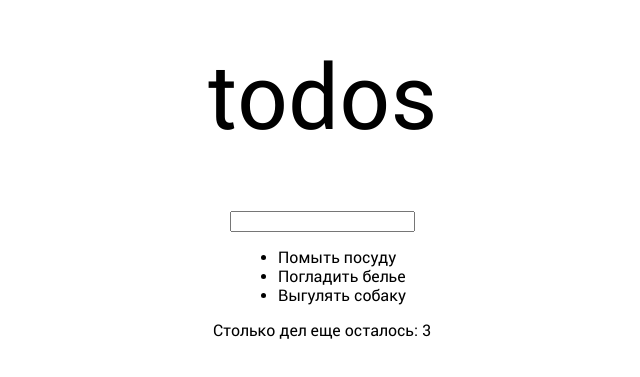
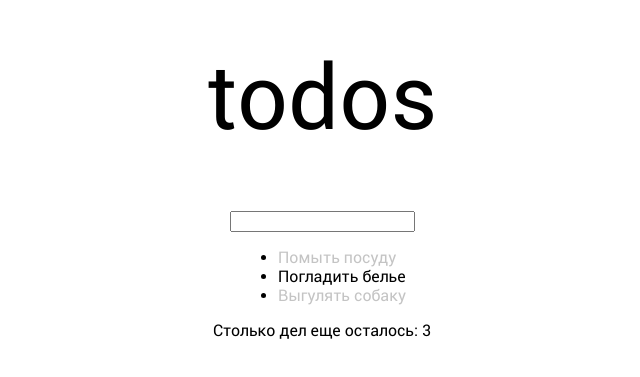
Before and after one commit to WebHeroSchool/toDoVoronkova, a React (Create React App) app: page / in a window 1280 px wide. Shown: the part 245-622 px from the top of the page, without its empty margins (318-958 px from the left). Built offline with nearby package versions, Linux system fonts and the light colour scheme.

Commit message:
Добавила в ветку измененный файлы связанные с заданием

```diff
--- a/src/components/App/App.js
+++ b/src/components/App/App.js
@@ -6,9 +6,19 @@ import TodoList from '..//TodoList/TodoList';
 import Footer from '../Footer/Footer';
 
 const App = () => {
-  const tasks = [ { value: 'Помыть посуду' },
-                  { value: 'Погладить белье' },
-                  { value: 'Выгулять собаку' }];
+  const tasks = [
+    {
+      value: 'Помыть посуду',
+      isDone: true
+    },
+    {
+      value: 'Погладить белье',
+      isDone: false
+    },
+    {
+      value: 'Выгулять собаку',
+      isDone: true
+    }];
 
 
   return (
--- a/src/components/TodoList/TodoList.js
+++ b/src/components/TodoList/TodoList.js
@@ -3,7 +3,7 @@ import TodoItem from '../TodoItem/TodoItem';
 
 
 const TodoList = ({ tasks }) => (<ul>
-  { tasks.map(item => <li key={ item.value }><TodoItem text={ item.value } /></li>) }
+  { tasks.map(item => <li key={ item.value }><TodoItem text={ item.value } isDone={ item.isDone } /></li>) }
 </ul>);
 
 export default TodoList;
```
